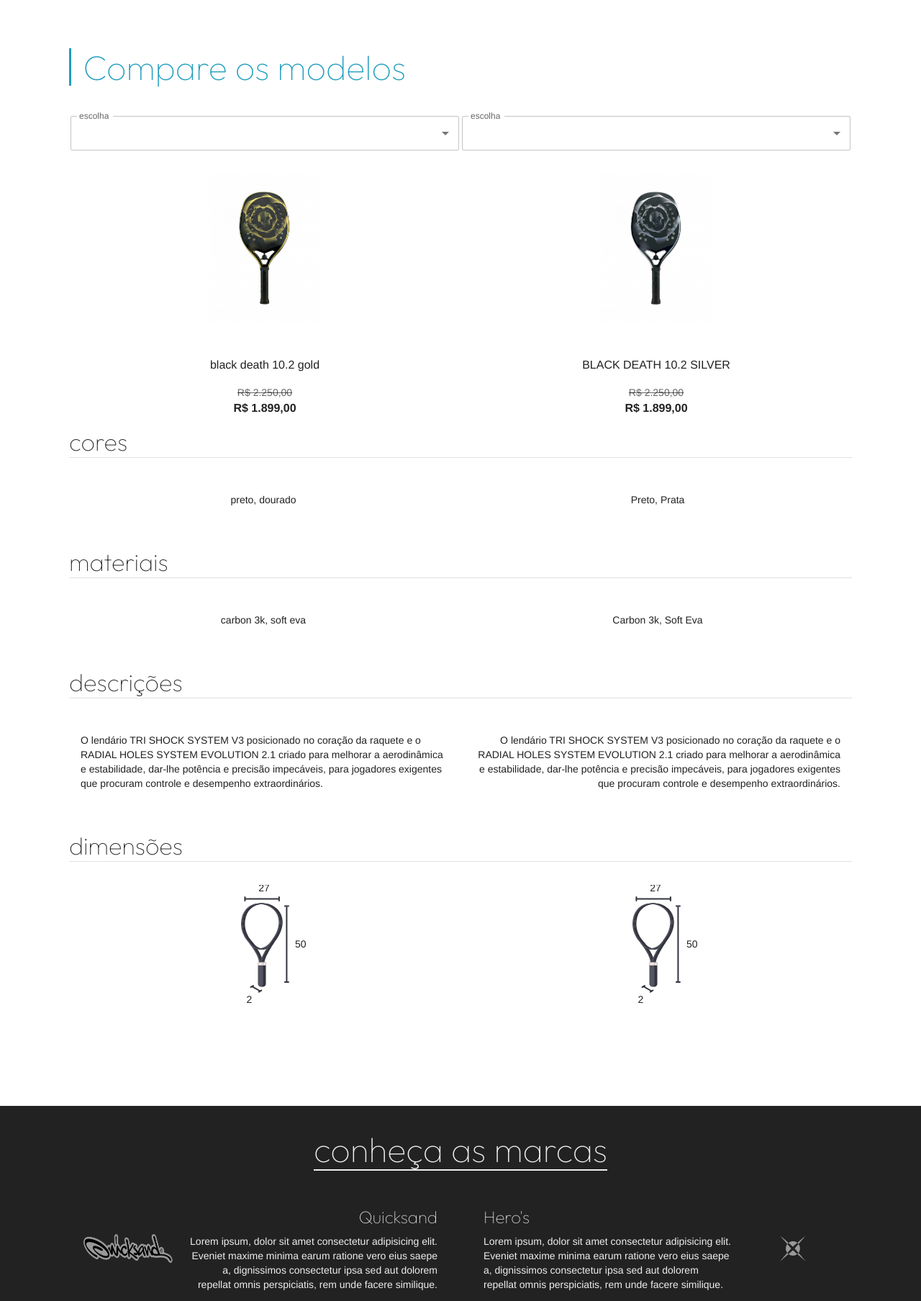
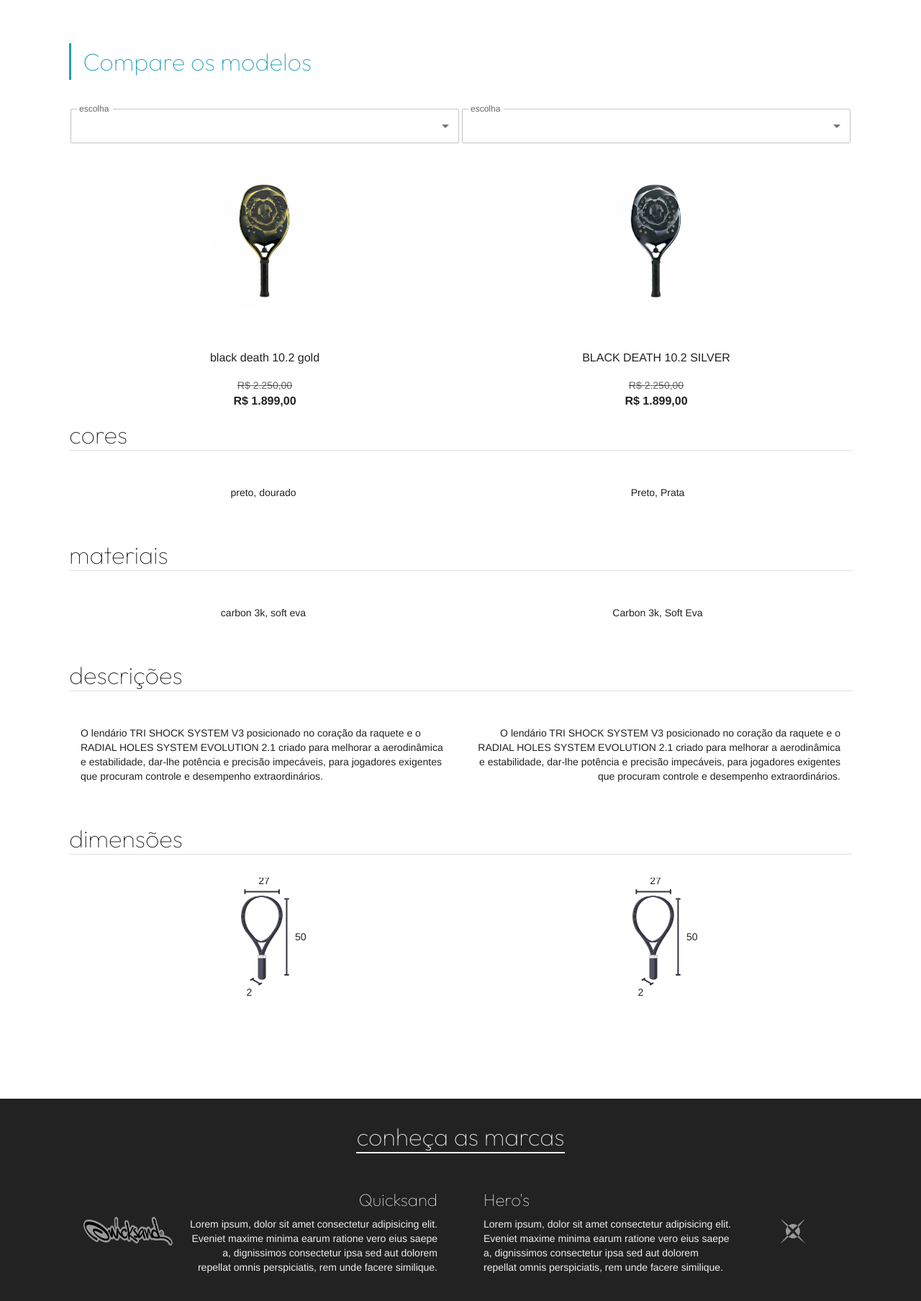
Before and after one commit to henriquedelimap/beachTennis, a React (Vite) app: page / in a window 1280 px wide. Shown: the part 990-2797 px from the top of the page at 72% size. Built offline with nearby package versions, Linux system fonts and the light colour scheme.

Commit message:
first commit

```diff
--- a/src/components/Title/index.tsx
+++ b/src/components/Title/index.tsx
@@ -15,7 +15,7 @@ export const Title = (prop: Prop) => {
             <Decoration />
             <LazyLoad once>
 
-                <Typography fontFamily='Outfit' fontWeight={100} variant='h3' color='#1F9DBE' sx={{ '&:first-letter': { textTransform: 'capitalize' } }} >{text}</Typography>
+                <Typography fontFamily='Outfit' fontWeight={100} variant='h4' color='#1F9DBE' sx={{ '&:first-letter': { textTransform: 'capitalize' } }} >{text}</Typography>
             </LazyLoad>
         </Stack>
     )
@@ -27,7 +27,7 @@ export const TitleCentred = (prop: Prop) => {
         <Stack alignSelf='center' sx={{ width: 'fit-content' }} spacing={.5} direction='column'>
             <LazyLoad once>
 
-                <Typography fontFamily='Outfit' fontWeight={100} variant='h3' color={cor}>{text}</Typography>
+                <Typography fontFamily='Outfit' fontWeight={100} variant='h4' color={cor}>{text}</Typography>
                 <DecorationHorizontal cor={cor} />
             </LazyLoad>
         </Stack>
```
